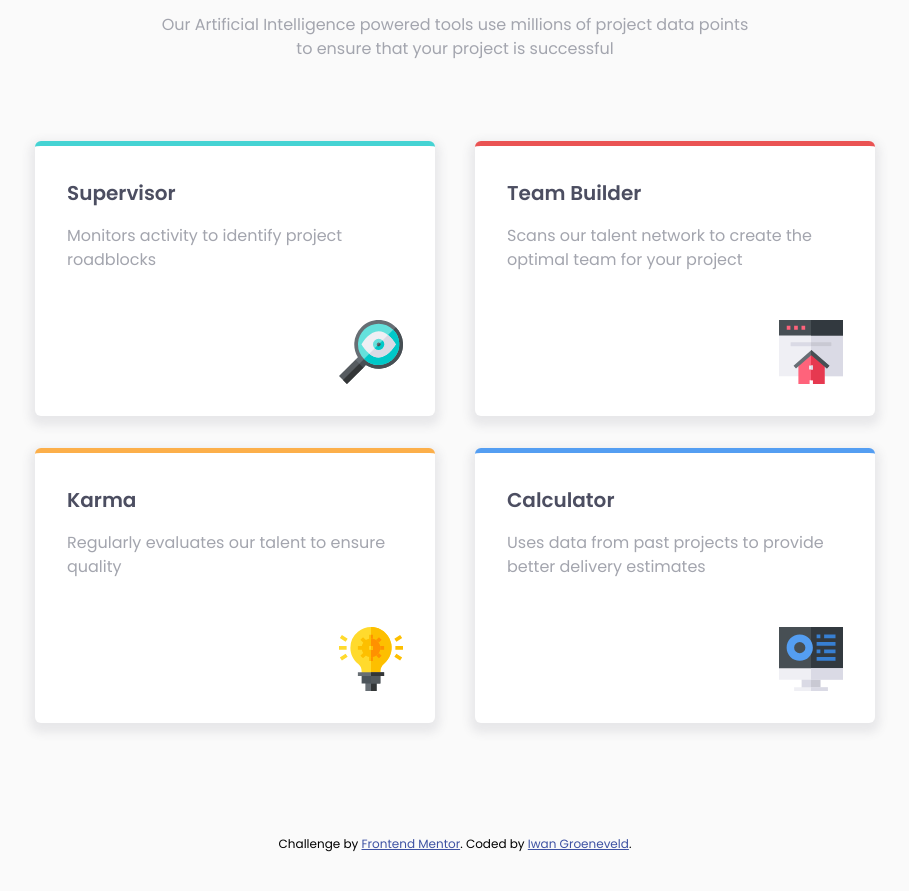
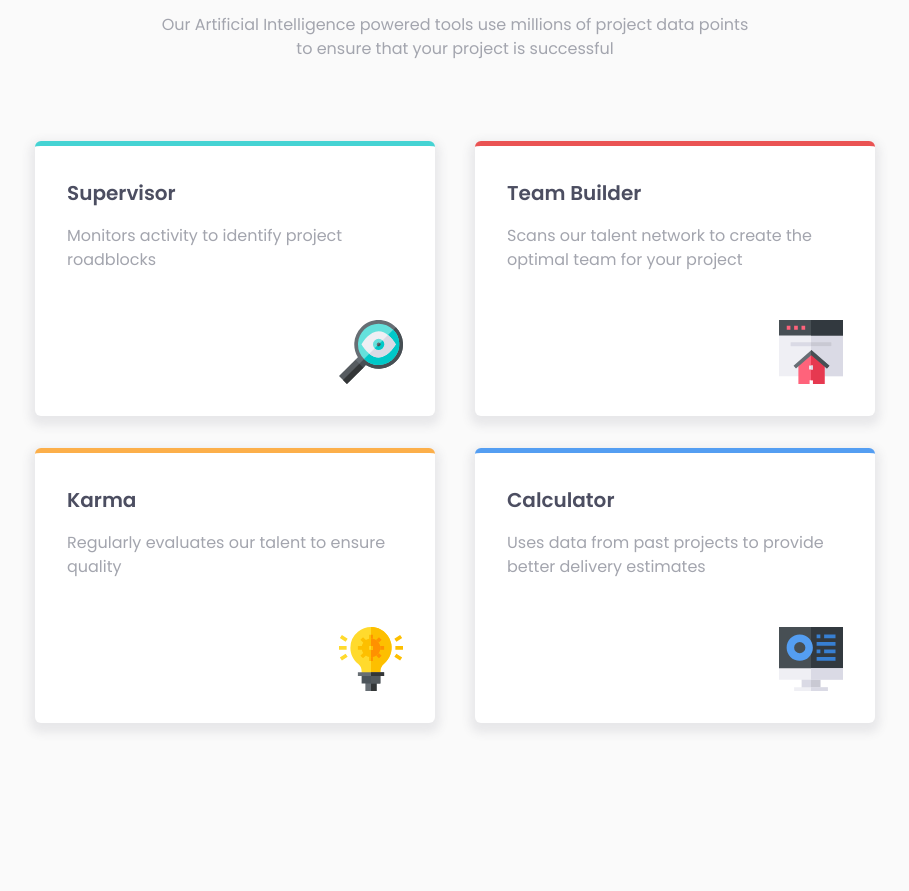
Before and after one commit to LeshyNL/four-card-feature, a plain HTML site: page index.html in a window 1280 px wide. Shown: the part 167-1058 px from the top of the page, without its empty margins (185-1094 px from the left). After the commit the page ends 1002 px from the top, so only its background shows below. Drawn offline with Linux system fonts and the light colour scheme.

Commit message:
Remove footer from index.html

```diff
--- a/index.html
+++ b/index.html
@@ -41,12 +41,5 @@
     </div>
   </main>
 
-  <footer>
-    <p class='attribution'>
-      Challenge by <a href='https://www.frontendmentor.io?ref=challenge' target='_blank'>Frontend Mentor</a>.
-      Coded by <a href='https://www.leshy.net'>Iwan Groeneveld</a>.
-    </p>
-  </footer>
-
 </body>
 </html>
```
